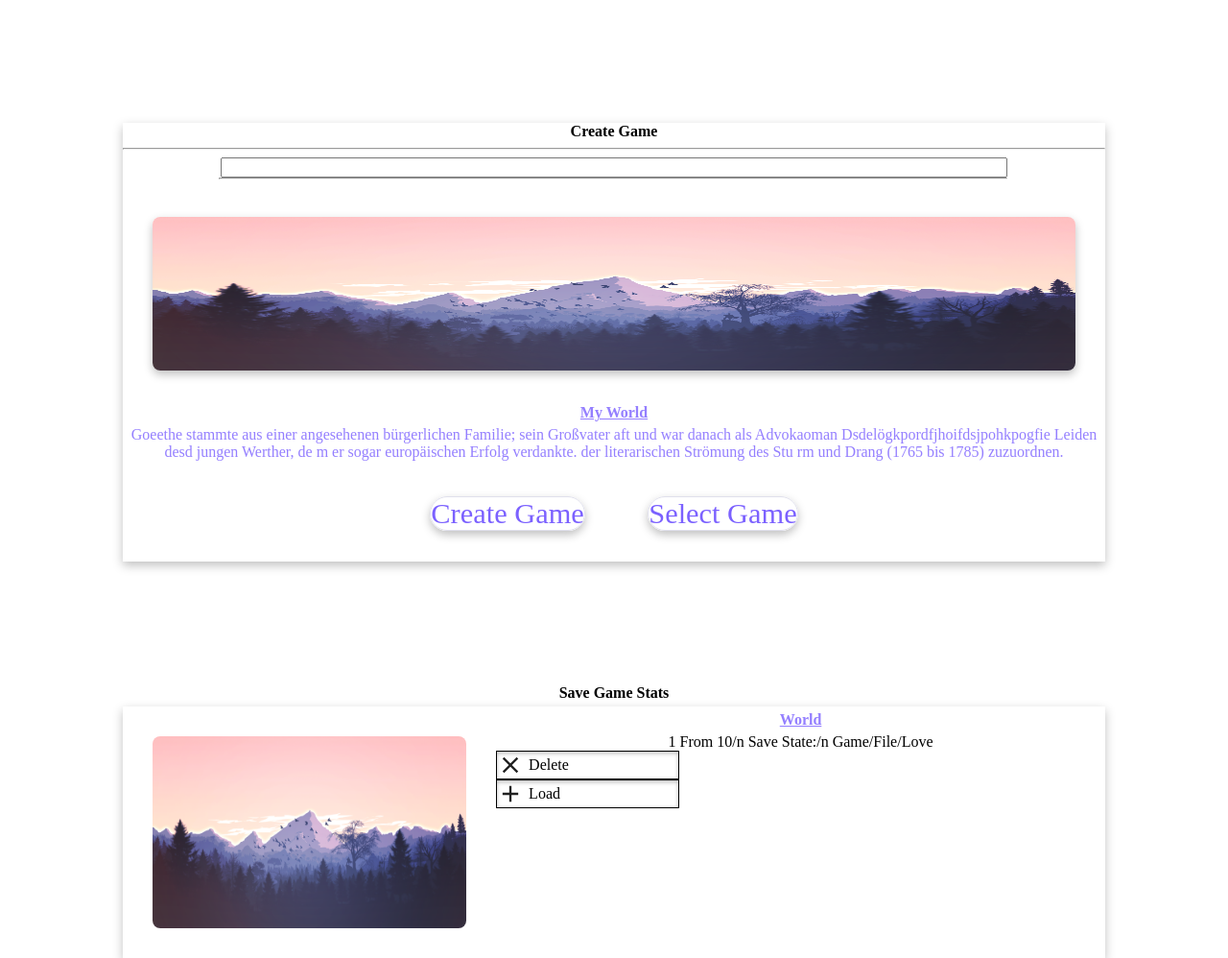
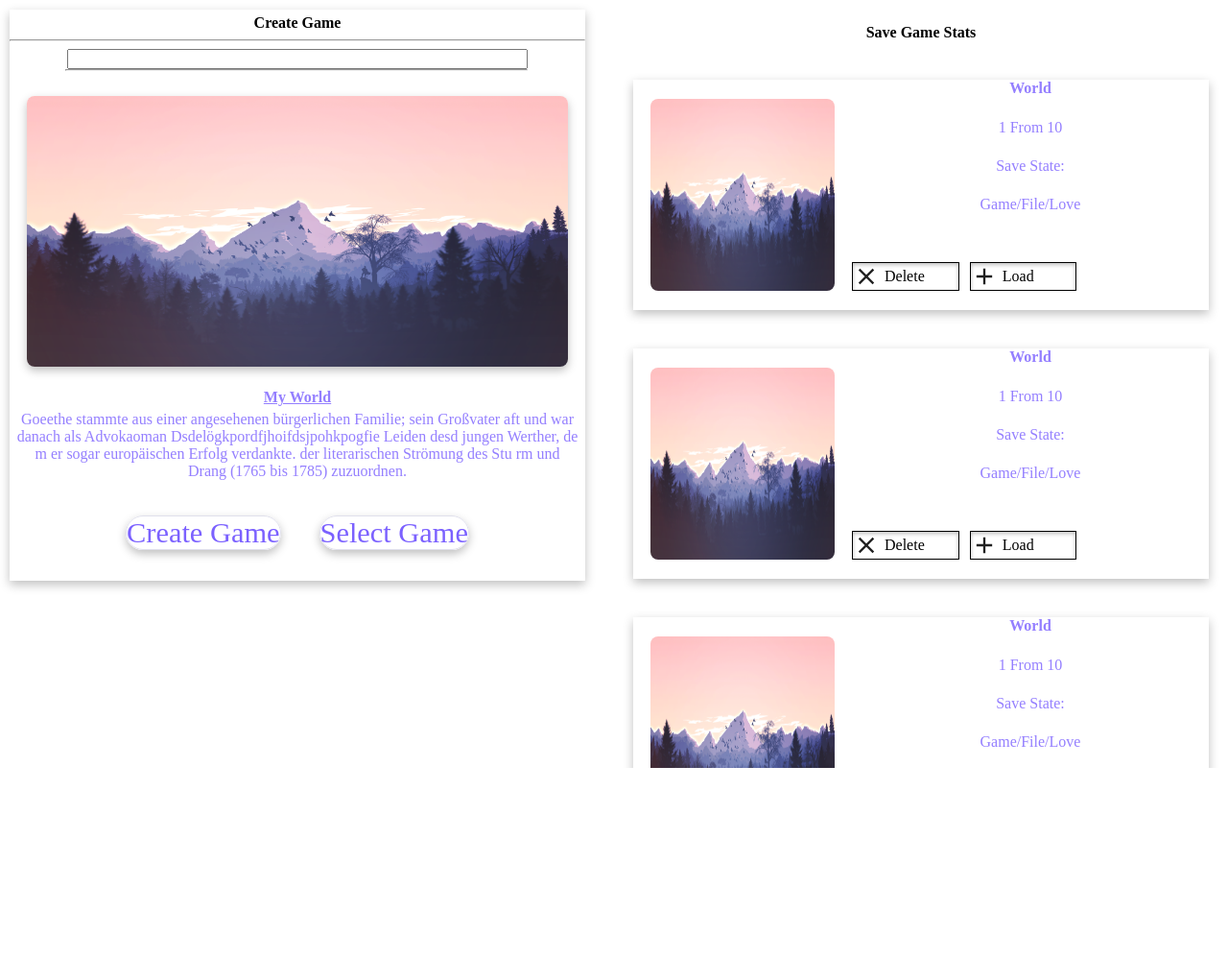
Before and after one commit to PrivacyStatement/TextAdventure-Creator, a Flask app: page /Load_Game in a window 1280 px wide. Shown: the whole page at 96% size. After the commit the page ends 800 px from the top, so only its background shows below. Run offline with Flask 2, Linux system fonts and the light colour scheme.

Commit message:
improvements

```diff
--- a/static/styles/Load_Game_Style.css
+++ b/static/styles/Load_Game_Style.css
@@ -18,6 +18,14 @@ h3{
  margin: 5px;
  color: rgba(123, 97, 255, 0.81);
  text-decoration-line: underline;
+}
+
+h4{
+ font-family: Julius Sans One;
+ font-size: 100%;
+ height: 20px;
+ color: rgba(123, 97, 255, 0.81);
+ margin: 0px;
 }
 
 p{
@@ -49,33 +57,6 @@ p{
  user-select: None;
 }
 
-.grid_start{
- position: fixed;
- top: 50%;
-
- width: 100%;
- min-width: 500px;
-
- display: flex;
- flex-direction: column;
- align-items: center;
-
- height: 335px;
- color: rgba(123, 97, 255, 0.81);
-}
-
-.start_button {
- text-decoration: none;
- width: 35%;
- height: 100px;
- margin: 5px;
-
- background: #FFFFFF;
- border: 1px solid #E0E0EC;
- box-sizing: border-box;
- border-radius: 157.75px;
-}
-
 .load_game_body{
  margin: 10%;
  width: 80%;
@@ -96,10 +77,13 @@ margin: 3%;
 }
 
 .pic_2 {
+object-fit: fill;
 border-radius: 8px;
 width: 32%;
 height: 200px;
 margin: 3%;
+margin-top: 20px;
+margin-bottom: 20px;
 }
 
 .shadow {
@@ -119,12 +103,15 @@ margin: 3%;
 }
 
 .template_body{
-display: flex;
-flex-direction: row;
+ display: flex;
+ flex-direction: row;
+ height: 240px;
+ margin-top: 40px;
 }
 
 .template_text{
  display: flex;
+ position: relative;
  flex-direction: column;
  width: 62%;
 }
@@ -145,3 +132,43 @@ flex-direction: row;
  font-size: 100%;
  margin: 5px;
 }
+
+.load_delete_div{
+ display: flex;
+ margin-bottom: 20px;
+ height: 30px;
+}
+
+.info_text{
+ font-family: Julius Sans One;
+ font-size: 100%;
+ height: 150px;
+ color: rgba(123, 97, 255, 0.81);
+ margin: 0px;
+ margin-top: 10px;
+ margin-bottom: 10px;
+ line-height: 40px;
+}
+
+@media only screen and (min-width: 1200px){
+	/*Big smartphones [426px -> 600px]*/
+	body{
+         display: flex;
+        }
+
+    .create_game_body{
+     margin: 10px;
+     position: absolute;
+     top: 0px;
+     left: 0px;
+     width: calc(50% - 40px);
+    }
+
+    .load_game_body {
+      margin: 20px;
+      width: calc(50% - 40px);
+      position: absolute;
+      top: 0px;
+      right: 0px;
+     }
+}
--- a/templates/Load_Game.html
+++ b/templates/Load_Game.html
@@ -8,16 +8,16 @@
     <div class="shadow template_body">
         <img class="pic_2" src="{{url_for('static', filename='grafik/mountains-1412683.png')}}">
         <div class="template_text">
-            <h3 class="no_select">World</h3>
-        <div>1 From 10/n Save State:/n Game/File/Love</div>
-            <div>
+            <h4 class="no_select">World</h4>
+        <div class="info_text">1 From 10<br/> Save State:<br/> Game/File/Love</div>
+            <div class="load_delete_div">
                 <div class="button_load_delete">
                     <svg width="28" height="28" viewBox="0 0 28 28" fill="none" xmlns="http://www.w3.org/2000/svg">
                         <path fill-rule="evenodd" clip-rule="evenodd" d="M22.1667 7.47834L20.5217 5.83334L14 12.355L7.47837 5.83334L5.83337 7.47834L12.355 14L5.83337 20.5217L7.47837 22.1667L14 15.645L20.5217 22.1667L22.1667 20.5217L15.645 14L22.1667 7.47834Z" fill="black" fill-opacity="0.87"/>
                     </svg>
                     <div class="button_load_delete_text no_select">Delete</div>
                 </div>
-                <div class="button_load_delete">
+                <div style="margin-left: 3%;" class="button_load_delete">
                     <svg width="28" height="28" viewBox="0 0 28 28" fill="none" xmlns="http://www.w3.org/2000/svg">
                         <path fill-rule="evenodd" clip-rule="evenodd" d="M22.1667 15.1667H15.1667V22.1667H12.8334V15.1667H5.83337V12.8333H12.8334V5.83334H15.1667V12.8333H22.1667V15.1667Z" fill="black" fill-opacity="0.87"/>
                     </svg>
@@ -49,9 +49,11 @@
     <h2 class="no_select">Save Game Stats</h2>
 </div>
 <script>
-  var temp = document.getElementsByTagName("template")[0];
-  var clon = temp.content.cloneNode(true);
-  document.getElementById('LevelsDif').appendChild(clon);
+  for (let i=0; i<10; i++) {
+    var temp = document.getElementsByTagName("template")[0];
+    var clon = temp.content.cloneNode(true);
+    document.getElementById('LevelsDif').appendChild(clon);
+  }
 </script>
 </body>
 </html>
```
